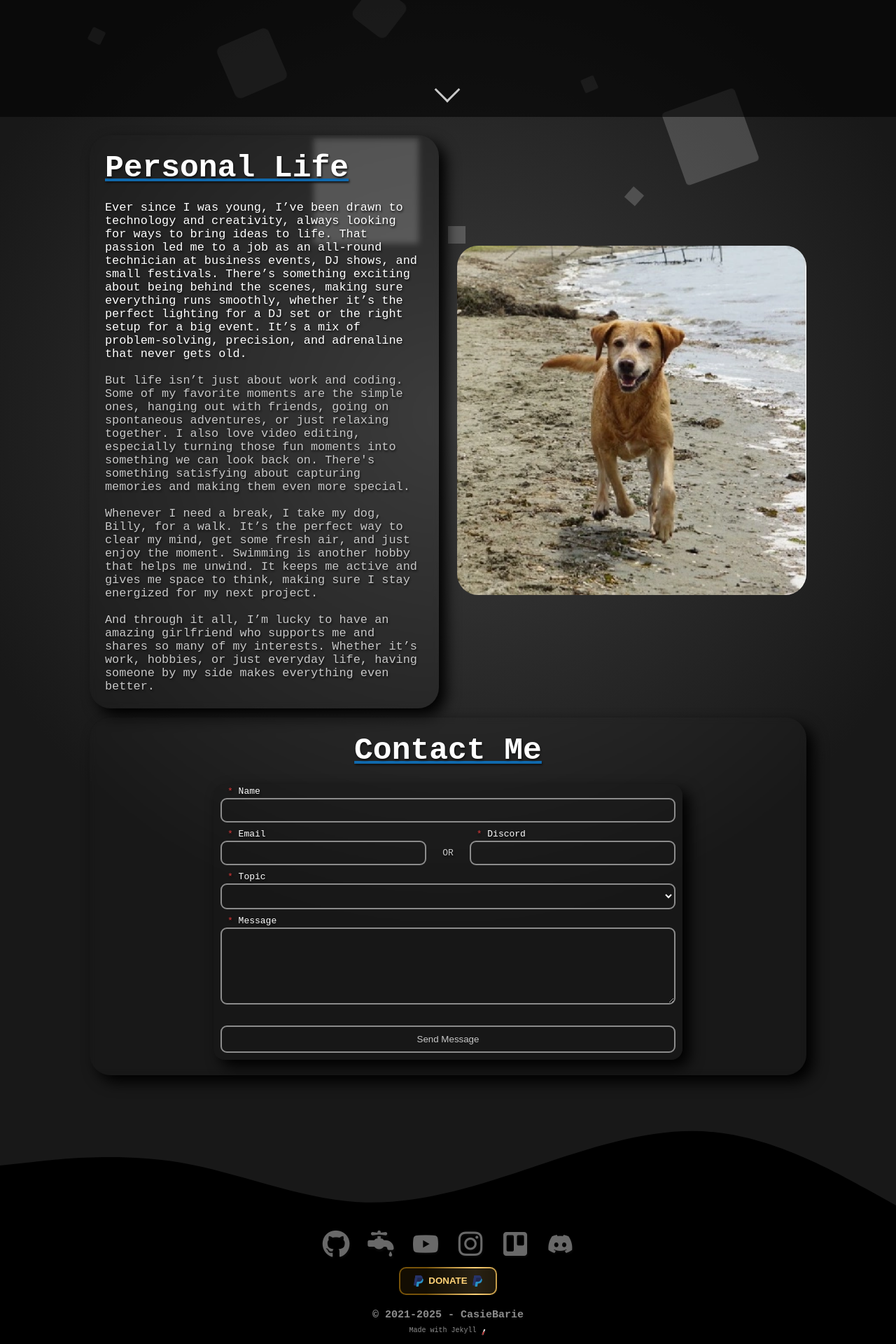
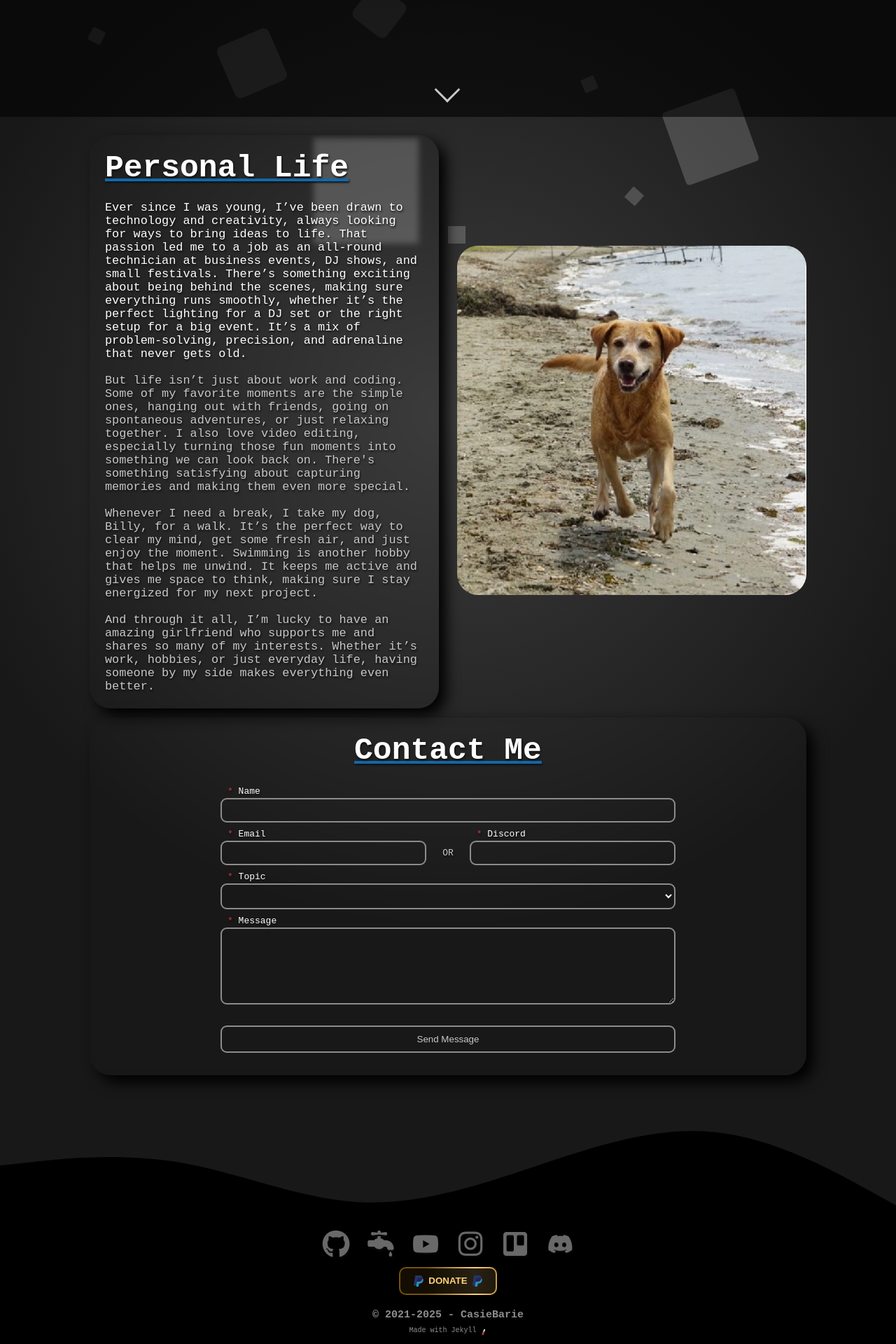
Before and after one commit to CasieBarieDev/Website, a Jekyll site: the page built from aboutme.html, in a window 1280 px wide. Shown: the part 733-2653 px from the top of the page at 70% size. Built offline with Jekyll 4.4.1, drawn with Linux system fonts in a browser that asks for light colours.

Commit message:
Remove background and shadow

```diff
--- a/assets/css/form.scss
+++ b/assets/css/form.scss
@@ -4,10 +4,8 @@
 @use 'variables' as *;
 
 form {
-  background: rgba($bg-color-1, .4);
+  font-size: 13px;
   border-radius: 16px;
-  box-shadow: 10px 10px 20px black;
-  font-size: 13px;
   margin: auto;
   max-width: 50em;
   padding: 20px 10px 10px;
```
